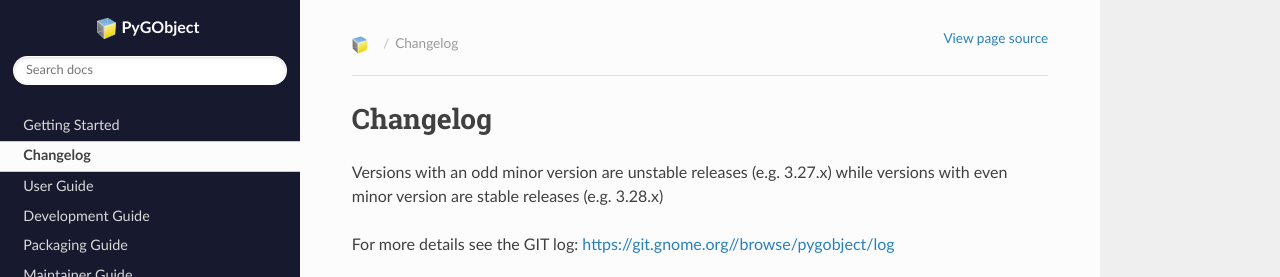
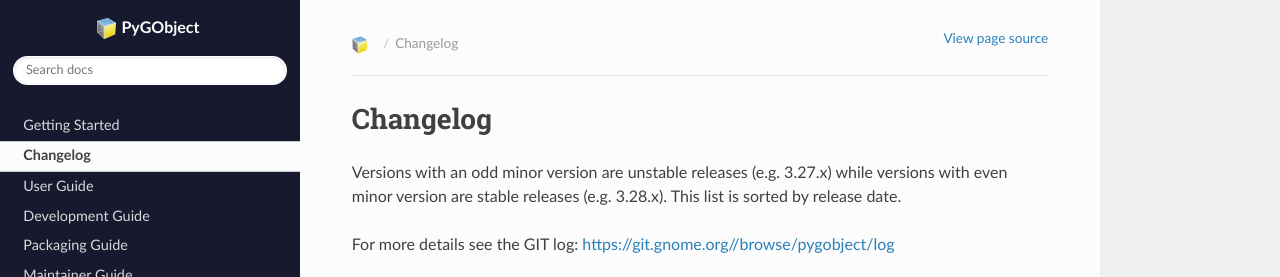
Before and after one commit to GNOME/pygobject, a Sphinx documentation site: the page built from docs/changelog.rst, in a window 1280 px wide, cut to the strip 0-277 px from the top of the page. Built offline with Sphinx 7.4.7 and the Read the Docs theme 2.0.0, drawn with Linux system fonts in a browser that asks for light colours; some web fonts are replaced; pages that are not in the unit, such as notebooks, are missing from menus.

Commit message:
docs: Include NEWS entries for releases not made on the master branch
So that every release is visible in the online documentation.
The list is sorted by release date.

```diff
--- a/docs/changelog.rst
+++ b/docs/changelog.rst
@@ -2,7 +2,8 @@
 =========
 
 Versions with an odd minor version are unstable releases (e.g. 3.27.x) while
-versions with even minor version are stable releases (e.g. 3.28.x)
+versions with even minor version are stable releases (e.g. 3.28.x). This list
+is sorted by release date.
 
 For more details see the GIT log: https://git.gnome.org//browse/pygobject/log
 
```
Also changed, not shown: 1 other file.
